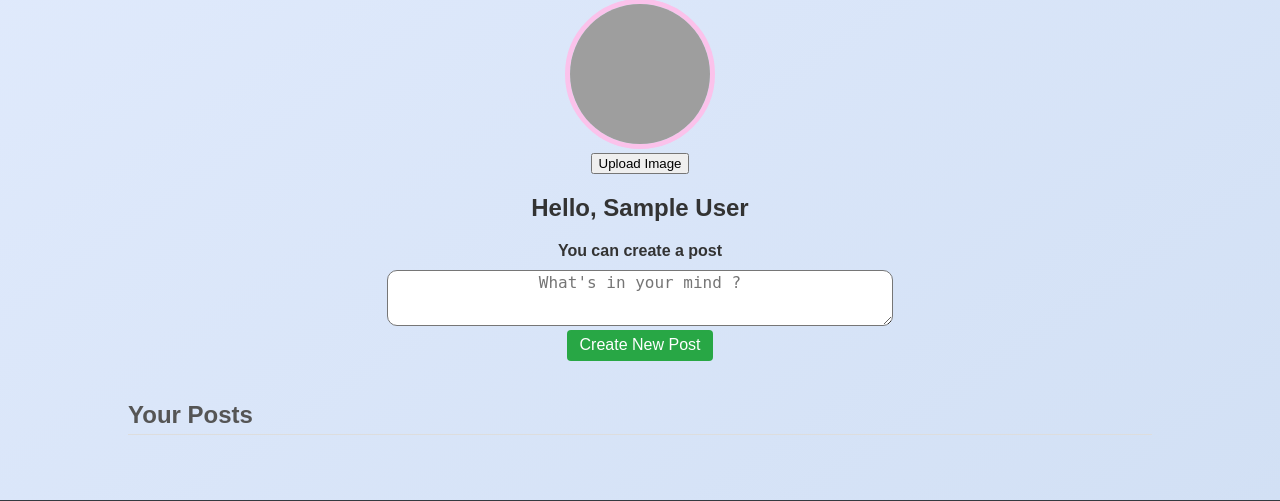
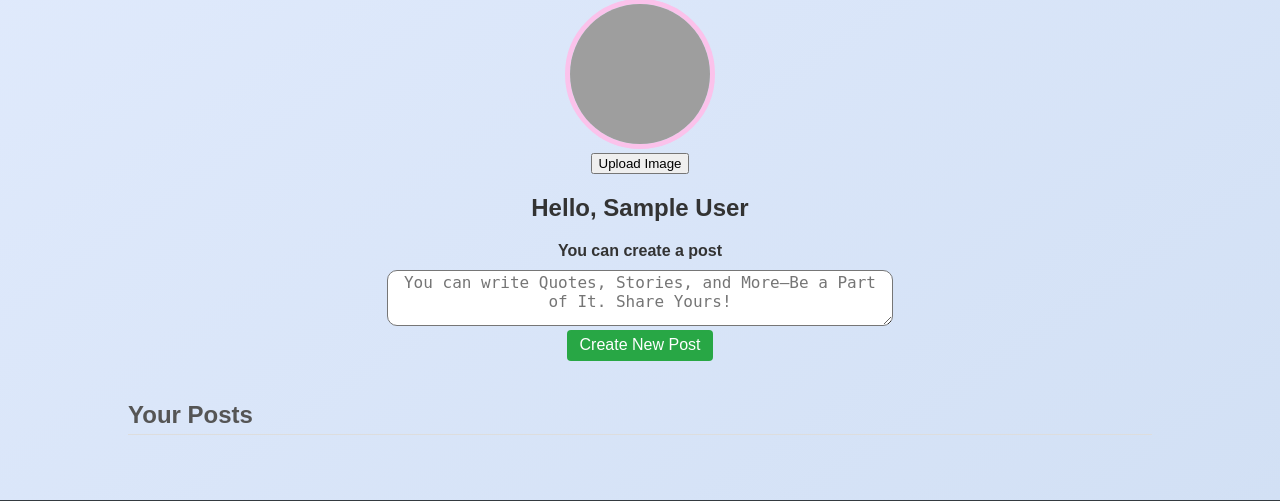
Before and after one commit to Arshlankhann/My-Quotes, a Node server app: page /profile in a window 1280 px wide. Shown: the part 81-582 px from the top of the page. Run offline with Node 20, Linux system fonts and the light colour scheme; the visitor is signed in with stand-in values (Sample User, id 1); some libraries are stand-ins or nearby versions; grey boxes are pictures that could not be loaded.

Commit message:
3 commit

```diff
--- a/views/profile.ejs
+++ b/views/profile.ejs
@@ -38,7 +38,7 @@
     <div class="createpost">
         <form method="post" action="/post">
             <h4 class="heading">You can create a post</h4>
-            <textarea placeholder="What's in your mind ?" name="content" required></textarea>
+            <textarea placeholder="You can write Quotes, Stories, and More—Be a Part of It. Share Yours!" name="content" required></textarea>
             <br>
             <input class="btn1" type="submit" value="Create New Post" />
         </form>
```
Also changed, not shown: 1 other file.
